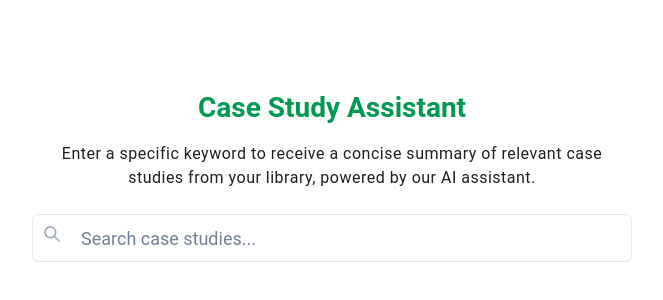
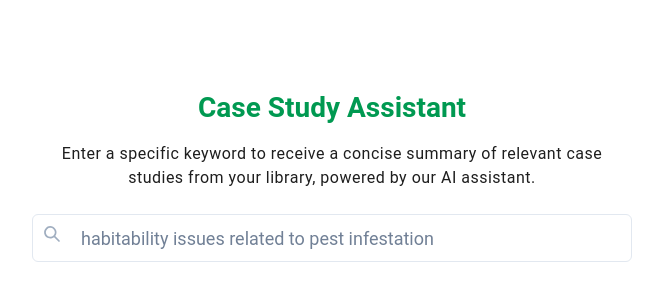
Before and after one commit to anpatel/cls-housing-hack-for-impact, a React (Create React App) app in the folder frontend/: page / in a window 1280 px wide. Shown: the part 224-524 px from the top of the page, without its empty margins (308-971 px from the left). Built offline with nearby package versions, Linux system fonts and the light colour scheme; no server answers.

Commit message:
home page done

```diff
--- a/frontend/src/Home.js
+++ b/frontend/src/Home.js
@@ -43,7 +43,7 @@ export default function Home() {
             <SearchIcon color="gray.400" />
           </InputLeftElement>
           <Input
-            placeholder="Search case studies..."
+            placeholder="habitability issues related to pest infestation"
             value={searchQuery}
             onChange={(e) => setSearchQuery(e.target.value)}
             size="lg"
```
